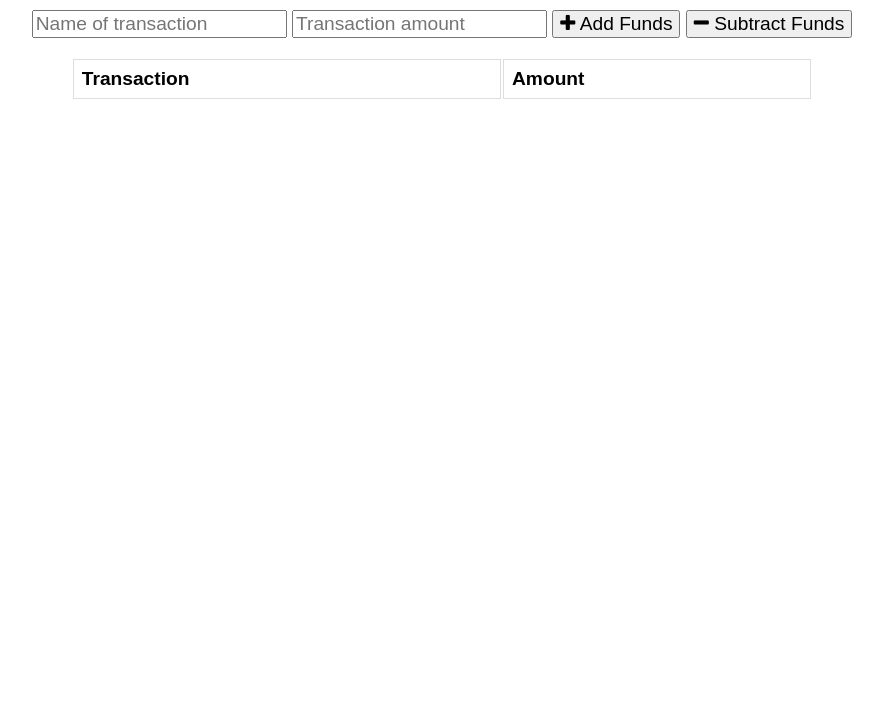
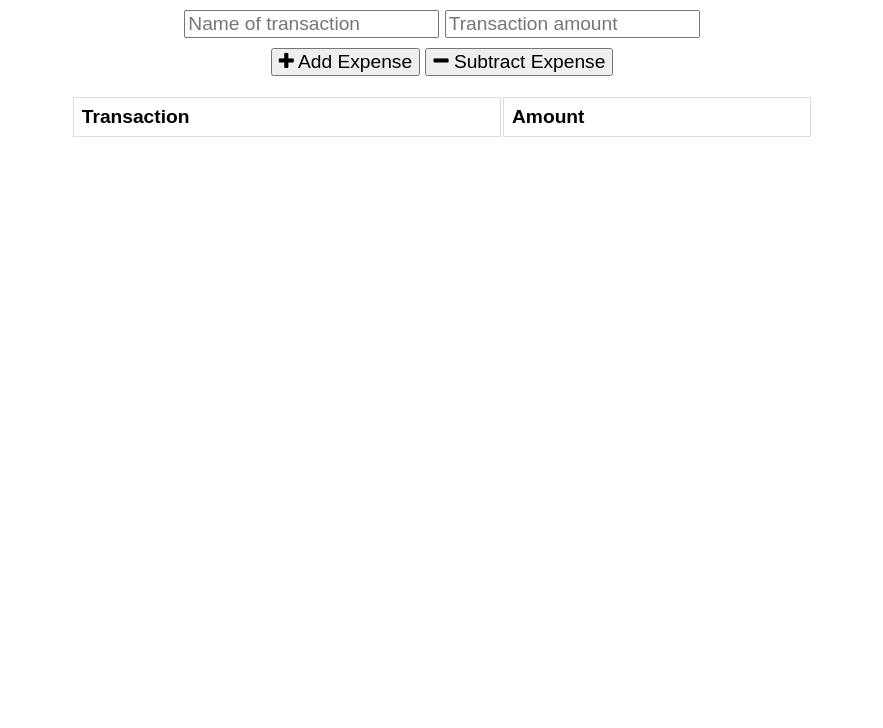
Before and after one commit to spfave/pwa-expense-tracker, a website: page public/index.html in a window 1280 px wide. Shown: the part 72-800 px from the top of the page, without its empty margins (198-1081 px from the left). Drawn offline with nearby package versions, Linux system fonts and the light colour scheme; no server answers.

Commit message:
Format home page form

```diff
--- a/public/assets/css/styles.css
+++ b/public/assets/css/styles.css
@@ -1,6 +1,11 @@
 body {
   font-size: 120%;
   font-family: Arial;
+}
+
+.my {
+  margin-top: 10px;
+  margin-bottom: 10px;
 }
 
 button,
--- a/public/index.html
+++ b/public/index.html
@@ -21,10 +21,15 @@
     </div>
 
     <div class="form">
-      <input type="text" id="t-name" placeholder="Name of transaction" />
-      <input type="number" min="0" id="t-amount" placeholder="Transaction amount" />
-      <button id="add-btn"><i class="fa fa-plus buttons"></i> Add Funds</button>
-      <button id="sub-btn"><i class="fa fa-minus"></i> Subtract Funds</button>
+      <div class="my">
+        <input type="text" id="t-name" placeholder="Name of transaction" />
+        <input type="number" min="0" id="t-amount" placeholder="Transaction amount" />
+      </div>
+      <div class="my">
+        <button id="add-btn"><i class="fa fa-plus buttons"></i> Add Expense</button>
+        <button id="sub-btn"><i class="fa fa-minus"></i> Subtract Expense</button>
+        <!-- <button id="clr-btn"><i class="fa fa-times"></i> Clear Expenses</button> -->
+      </div>
       <p class="error"></p>
     </div>
 
@@ -40,7 +45,9 @@
       </table>
     </div>
 
-    <canvas id="myChart"></canvas>
+    <div class="my">
+      <canvas id="myChart"></canvas>
+    </div>
   </div>
 
   <script src="https://cdn.jsdelivr.net/npm/chart.js@2.8.0"></script>
```
